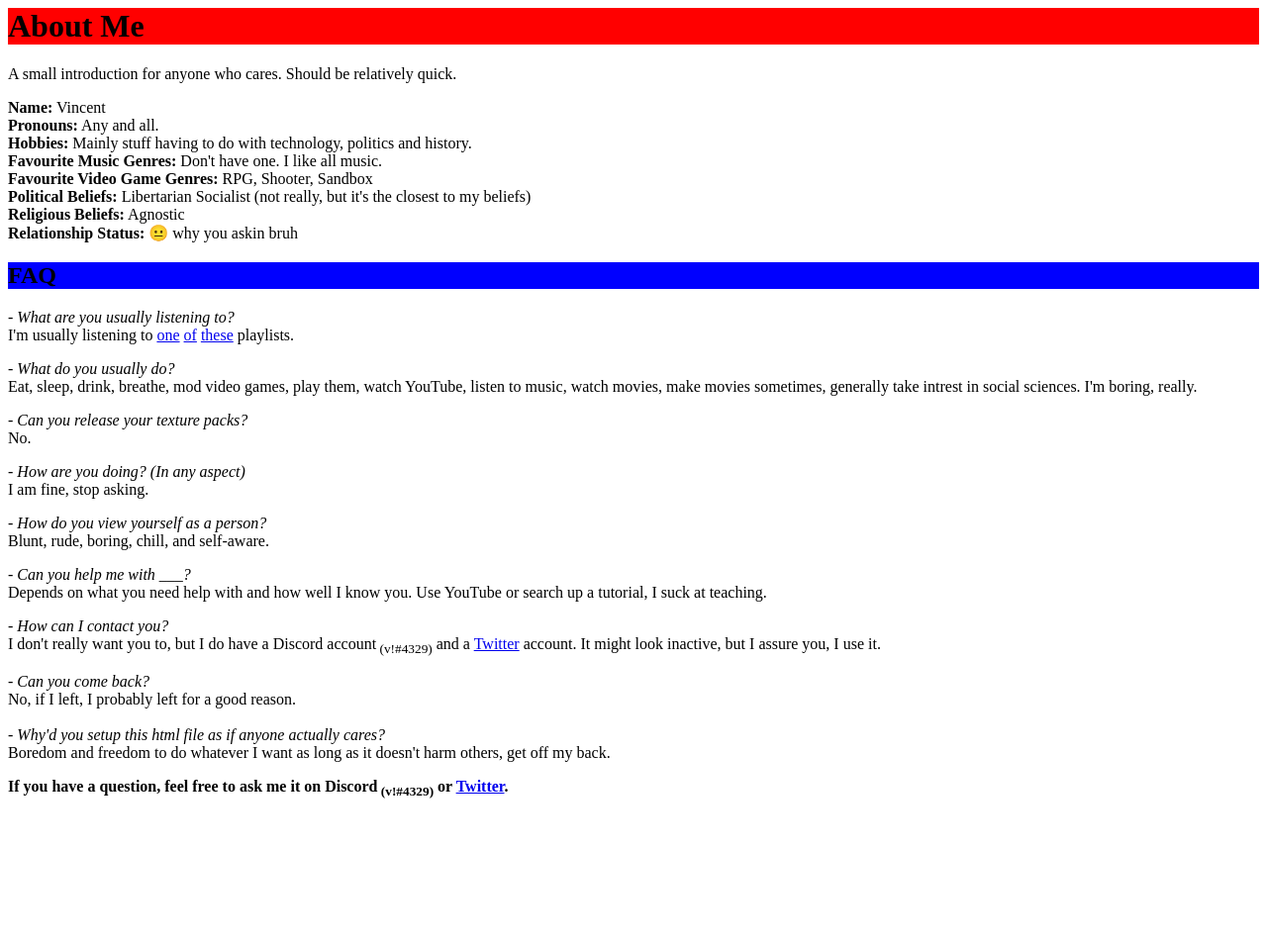
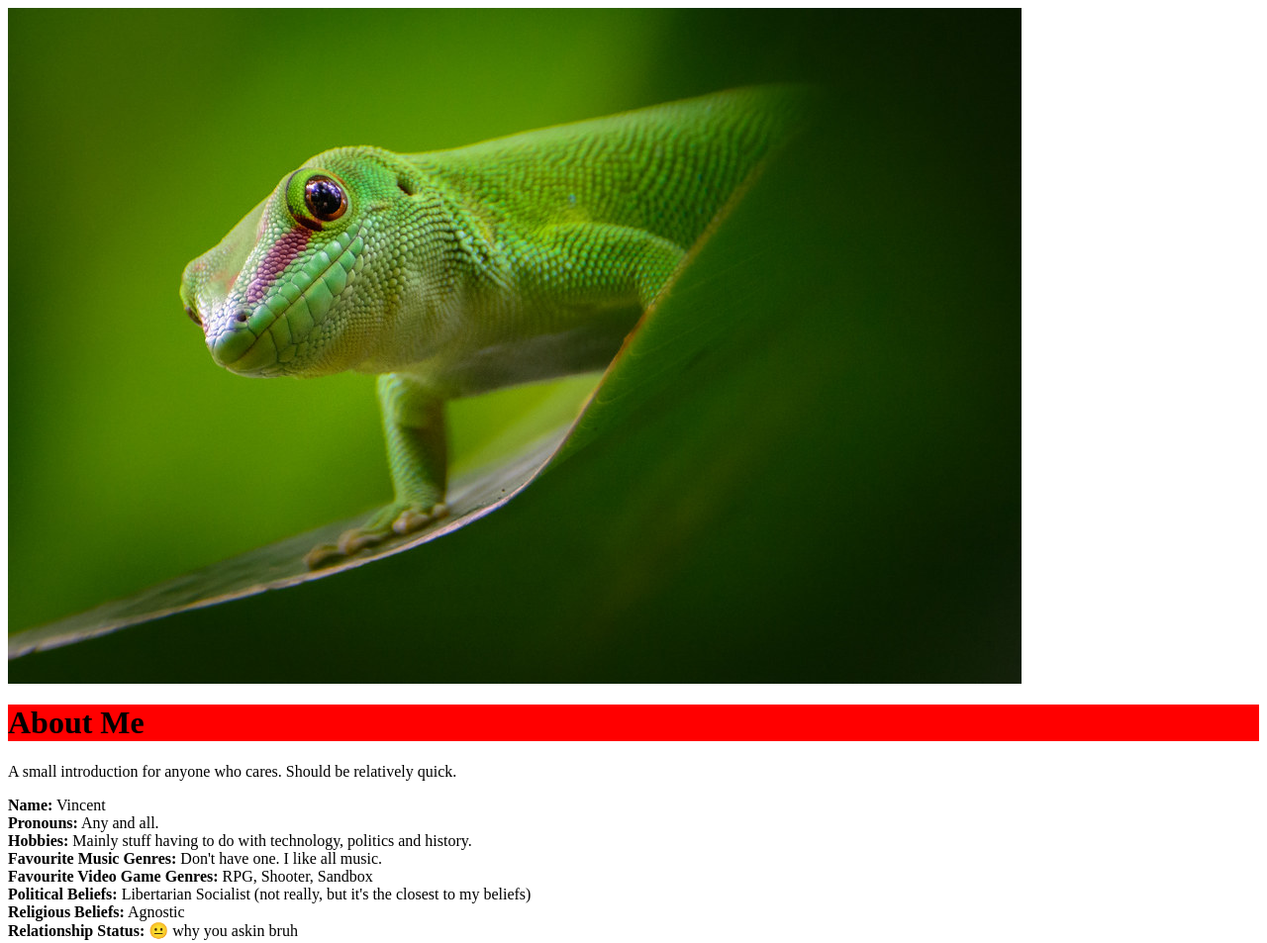
Before and after one commit to Biblioklept/biblioklept, a plain HTML site: page index.html in a window 1280 px wide. Shown: the top 953 px of the page at 99% size. Before the commit the page ends 825 px from the top, so only its background shows below. Drawn offline with Linux system fonts and the light colour scheme.

Commit message:
Update index.html

```diff
--- a/index.html
+++ b/index.html
@@ -1,3 +1,4 @@
+<img src="https://raw.githubusercontent.com/Biblioklept/biblioklept/main/img/avatar.jpg">
 <div>
 <h1 style="background-color: red;" data-darkreader-inline-bgcolor="">About Me</h1>
 </div>
```
